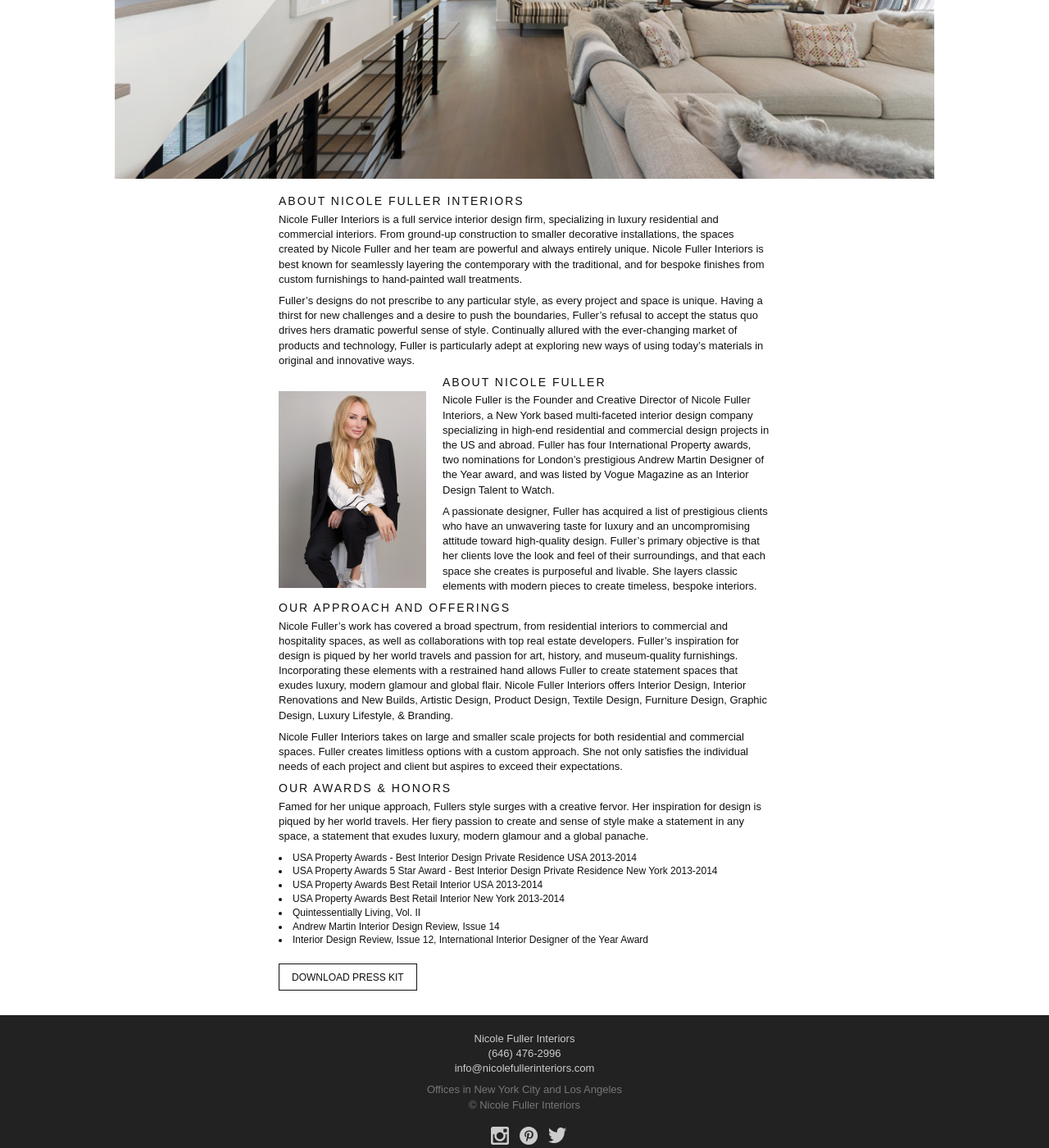
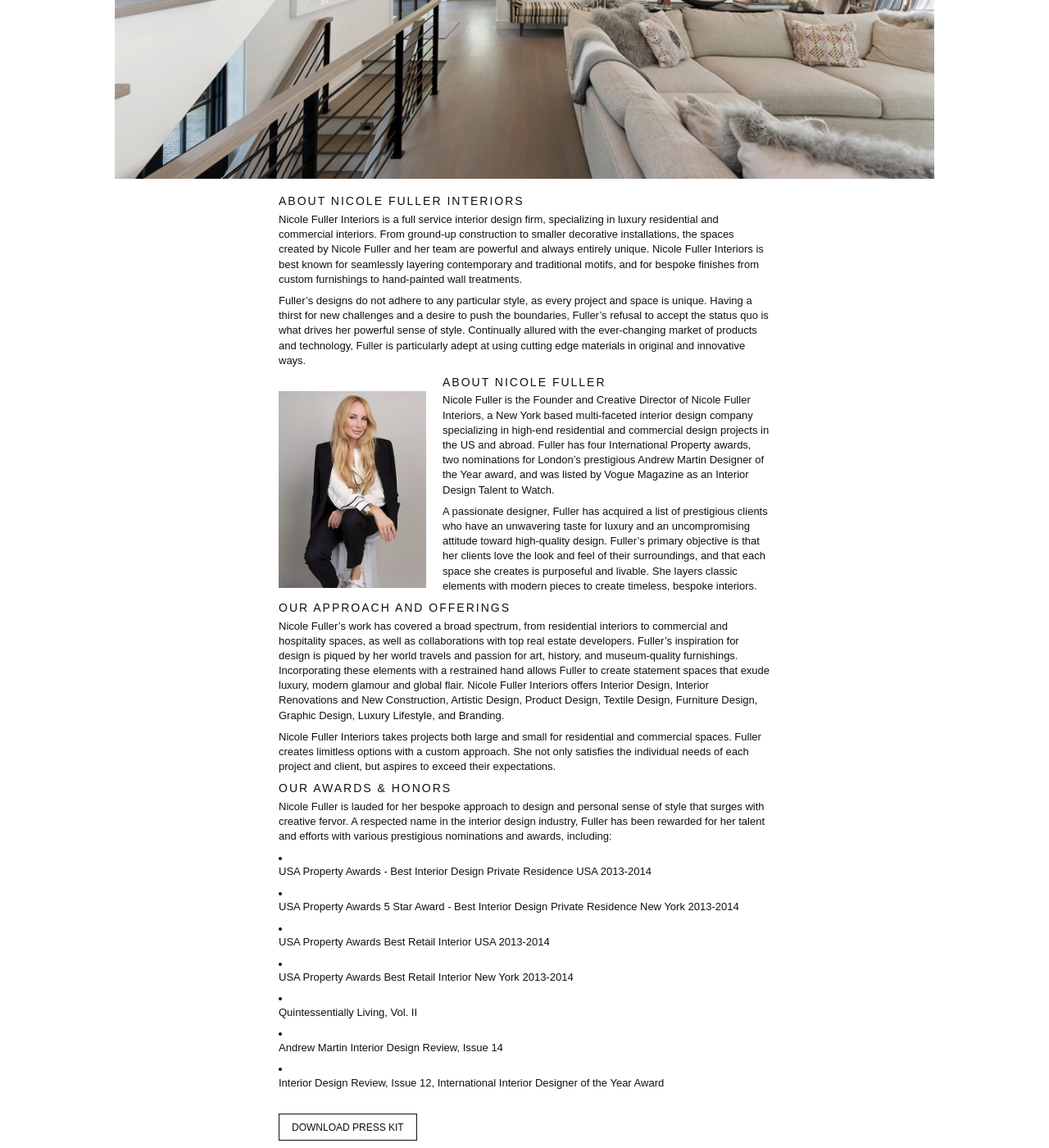
Before and after one commit to carterdea/nicolefullerinteriors.com, a Jekyll site: the page built from about.md, in a window 1280 px wide and 1400 px high, scrolled down 349 px. Shown: the whole window at 82% size. Built offline with Jekyll 4.4.1, drawn with Linux system fonts in a browser that asks for light colours.

Commit message:
Updated About

```diff
--- a/about.md
+++ b/about.md
@@ -3,18 +3,18 @@ title: About
 permalink: "/about/"
 position: 3
 hero_image: "/uploads/Nicole%20Fuller%20Interiors%20East%20Hampton%20home%20new%20york%20interior%20designer%202-407763.jpg"
-layout: about
 redirect_from:
 - "/about.html"
 - "/services.html"
 - "/awards.html"
+layout: about
 ---
 
 ## About Nicole Fuller Interiors
 
-Nicole Fuller Interiors is a full service interior design firm, specializing in luxury residential and commercial interiors. From ground-up construction to smaller decorative installations, the spaces created by Nicole Fuller and her team are powerful and always entirely unique. Nicole Fuller Interiors is best known for seamlessly layering the contemporary with the traditional, and for bespoke finishes from custom furnishings to hand-painted wall treatments.
+Nicole Fuller Interiors is a full service interior design firm, specializing in luxury residential and commercial interiors. From ground-up construction to smaller decorative installations, the spaces created by Nicole Fuller and her team are powerful and always entirely unique. Nicole Fuller Interiors is best known for seamlessly layering contemporary and traditional motifs, and for bespoke finishes from custom furnishings to hand-painted wall treatments.
 
-Fuller's designs do not prescribe to any particular style, as every project and space is unique. Having a thirst for new challenges and a desire to push the boundaries, Fuller's refusal to accept the status quo drives hers dramatic powerful sense of style. Continually allured with the ever-changing market of products and technology, Fuller is particularly adept at exploring new ways of using today’s materials in original and innovative ways.
+Fuller's designs do not adhere to any particular style, as every project and space is unique. Having a thirst for new challenges and a desire to push the boundaries, Fuller's refusal to accept the status quo is what drives her powerful sense of style. Continually allured with the ever-changing market of products and technology, Fuller is particularly adept at using cutting edge materials in original and innovative ways.
 
 ![Nicole Fuller herself!](/uploads/about-nicole-photo.png)
 
@@ -26,18 +26,24 @@ A passionate designer, Fuller has acquired a list of prestigious clients who hav
 
 ## Our Approach and Offerings
 
-Nicole Fuller’s work has covered a broad spectrum, from residential interiors to commercial and hospitality spaces, as well as collaborations with top real estate developers. Fuller's inspiration for design is piqued by her world travels and passion for art, history, and museum-quality furnishings. Incorporating these elements with a restrained hand allows Fuller to create statement spaces that exudes luxury, modern glamour and global flair. Nicole Fuller Interiors offers **Interior Design**, *Interior Renovations* and *New Builds*, *Artistic Design*, *Product Design*, *Textile Design*, *Furniture Design*, *Graphic Design*, *Luxury Lifestyle*, & *Branding*.
+Nicole Fuller’s work has covered a broad spectrum, from residential interiors to commercial and hospitality spaces, as well as collaborations with top real estate developers. Fuller's inspiration for design is piqued by her world travels and passion for art, history, and museum-quality furnishings. Incorporating these elements with a restrained hand allows Fuller to create statement spaces that exude luxury, modern glamour and global flair. Nicole Fuller Interiors offers *Interior Design*, *Interior Renovations* and *New Construction*, *Artistic Design*, *Product Design*, *Textile Design*, *Furniture Design*, *Graphic Design*, *Luxury Lifestyle*, and *Branding*.
 
-Nicole Fuller Interiors takes on large and smaller scale projects for both residential and commercial spaces. Fuller creates limitless options with a custom approach. She not only satisfies the individual needs of each project and client but aspires to exceed their expectations.
+Nicole Fuller Interiors takes projects both large and small for residential and commercial spaces. Fuller creates limitless options with a custom approach. She not only satisfies the individual needs of each project and client, but aspires to exceed their expectations.
 
 ## Our Awards & Honors
 
-Famed for her unique approach, Fullers style surges with a creative fervor. Her inspiration for design is piqued by her world travels. Her fiery passion to create and sense of style make a statement in any space, a statement that exudes luxury, modern glamour and a global panache.
+Nicole Fuller is lauded for her bespoke approach to design and personal  sense of style that surges with creative fervor. A respected name in the interior design industry, Fuller has been rewarded for her talent and efforts with various prestigious nominations and awards, including:
 
 * USA Property Awards - Best Interior Design Private Residence USA 2013-2014
+
 * USA Property Awards 5 Star Award - Best Interior Design Private Residence New York 2013-2014
+
 * USA Property Awards Best Retail Interior USA 2013-2014
+
 * USA Property Awards Best Retail Interior New York 2013-2014
+
 * Quintessentially Living, Vol. II
+
 * Andrew Martin Interior Design Review, Issue 14
+
 * Interior Design Review, Issue 12, International Interior Designer of the Year Award
```
